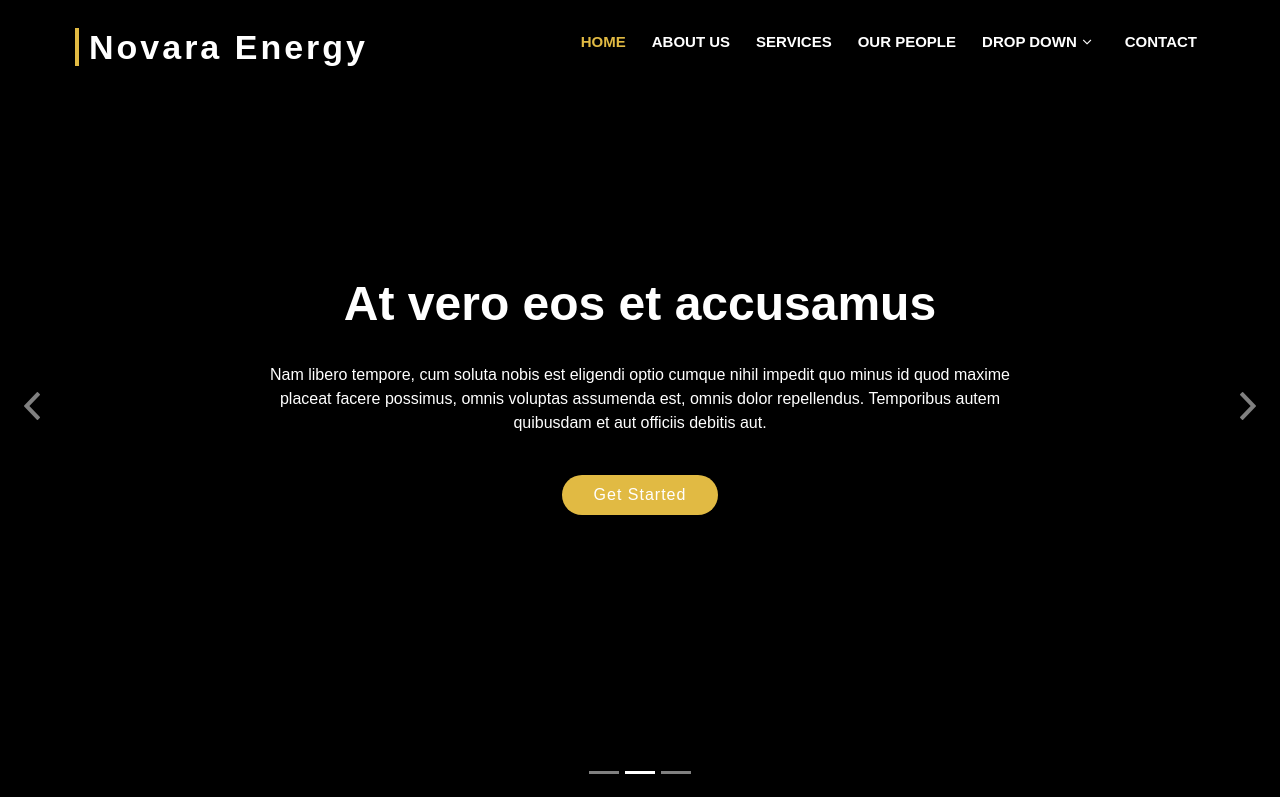
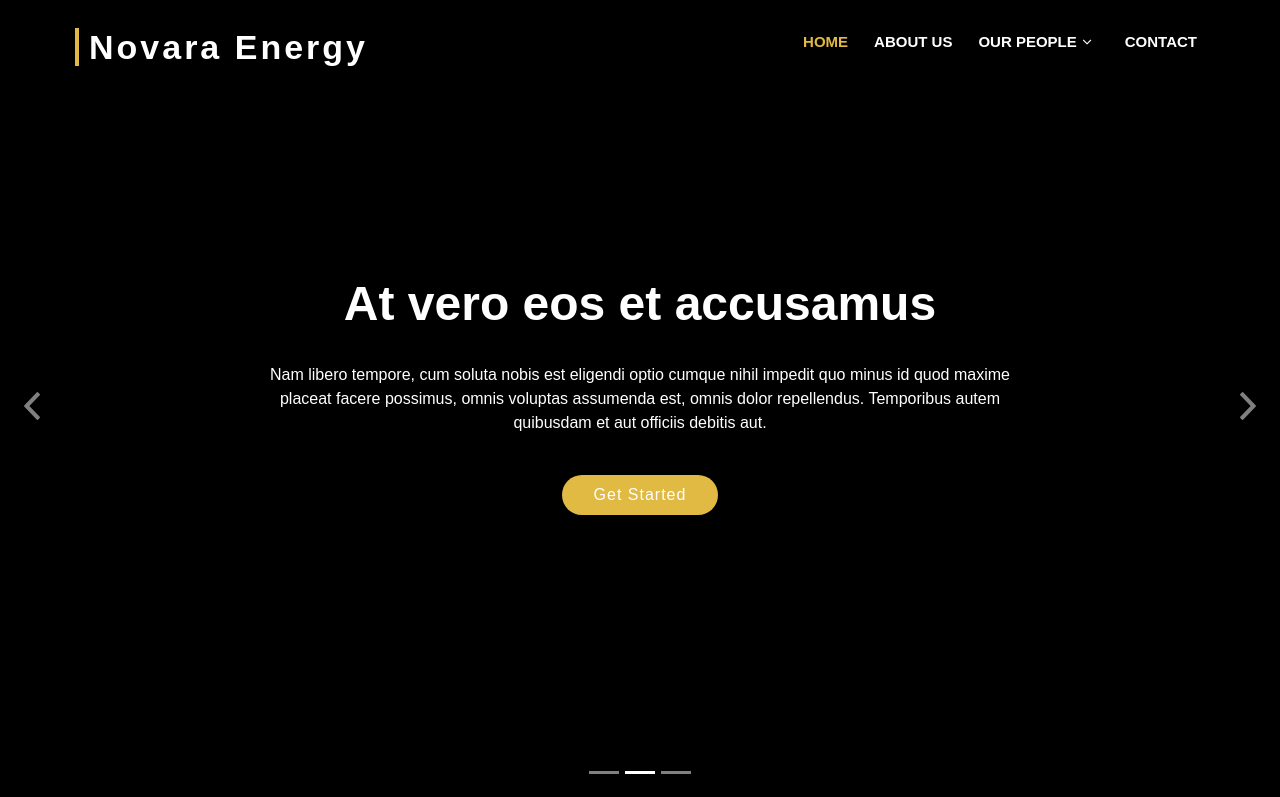
Before and after one commit to yoowebdev/NovaraEnergy, a plain HTML site: page NovaraEnergy.html in a window 1280 px wide. Shown: the top 797 px of the page. Drawn offline with Linux system fonts and the light colour scheme; files whose address does not match are found by name.

Commit message:
changes to the header

```diff
--- a/NovaraEnergy.html
+++ b/NovaraEnergy.html
@@ -46,11 +46,9 @@
 
       <nav id="nav-menu-container">
         <ul class="nav-menu">
-          <li class="menu-active"><a href="#intro">Home</a></li>
+          <li><a href="#intro">Home</a></li>
           <li><a href="#about">About Us</a></li>
-          <li><a href="#services">Services</a></li>
-          <li><a href="#testimonials">Our People</a></li>
-          <li class="menu-has-children"><a href="">Drop Down</a>
+          <li class="menu-has-children"><a href="">Our People</a>
             <ul>
               <li><a href="#">Drop Down 1</a></li>
               <li><a href="#">Drop Down 3</a></li>
```
